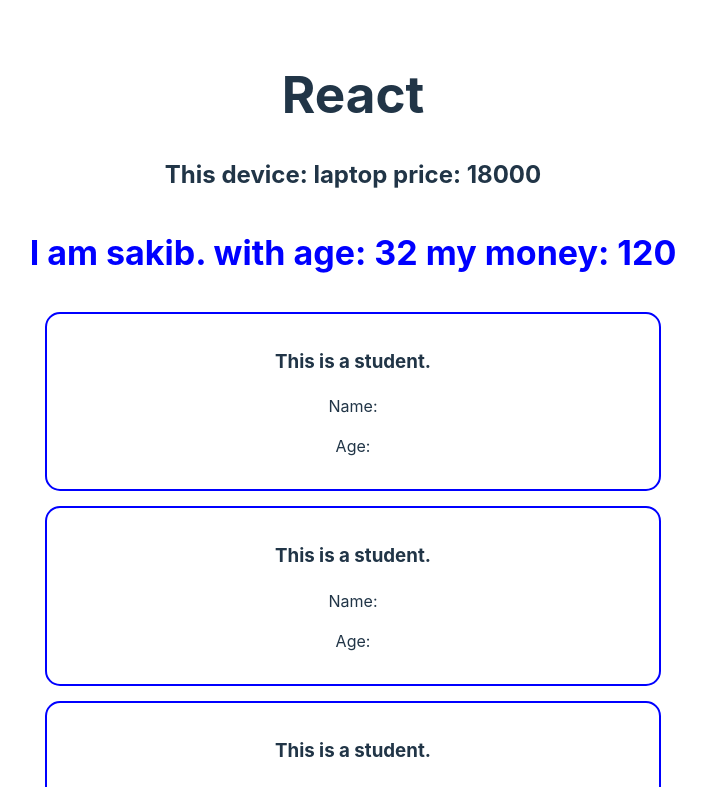
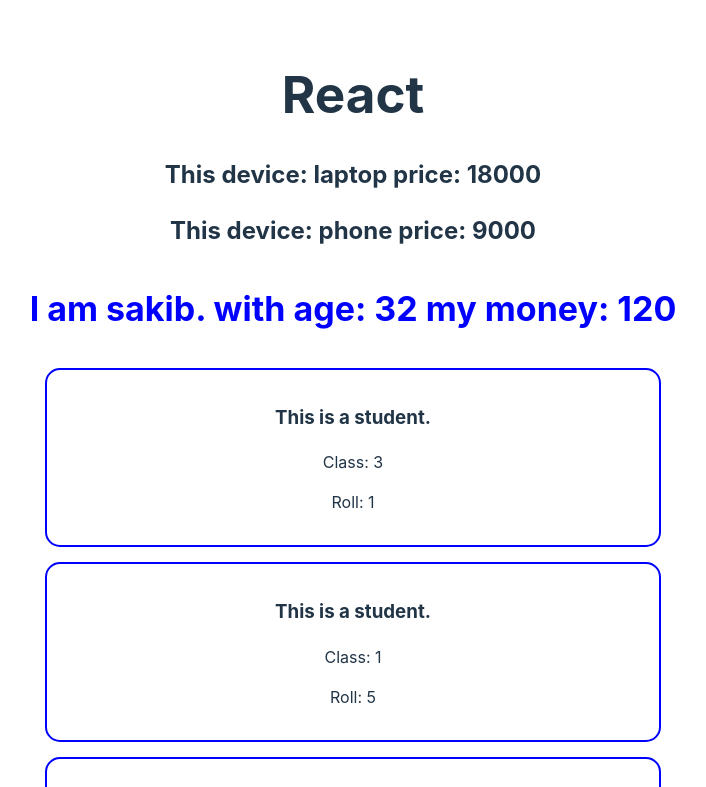
Before and after one commit to Mehedihasan-99/explore-react-core-concepts, a React (Vite) app: page / in a window 1280 px wide. Shown: the top 787 px of the page, without its empty margins (287-993 px from the left). Built offline with nearby package versions, Linux system fonts and the light colour scheme.

Commit message:
added destructuring props / property  array

```diff
--- a/src/App.jsx
+++ b/src/App.jsx
@@ -5,9 +5,10 @@
     <>
       <h1>React</h1>
       <Device name='laptop' price = '18000'></Device>
+      <Device name='phone' price = '9000'></Device>
       <Person></Person>
-      <Student></Student>
-      <Student></Student>
+      <Student grade="3" roll = '1'></Student>
+      <Student roll = '5'></Student>
       <Student></Student>
     </>
   )
@@ -15,8 +16,8 @@
 
 
 // use props or propertes
-function Device(props) {
-  return <h2>This device: {props.name}  price: {props.price} </h2>
+function Device({name, price}) {
+  return <h2>This device: {name}  price: {price} </h2>
 }
 //  style use in same jsx file type of object
 function Person() {
@@ -35,12 +36,12 @@
 // use style another  file
 // and import this file
 // use className this css / style
-function Student() {
+function Student({grade=1, roll=0 }) {
   return(
     <div className='student'>
       <h3>This is a student.</h3>
-      <p>Name:</p>
-      <p>Age:</p>
+      <p>Class: {grade}</p>
+      <p>Roll: {roll}</p>
     </div>
   )
 }
```
